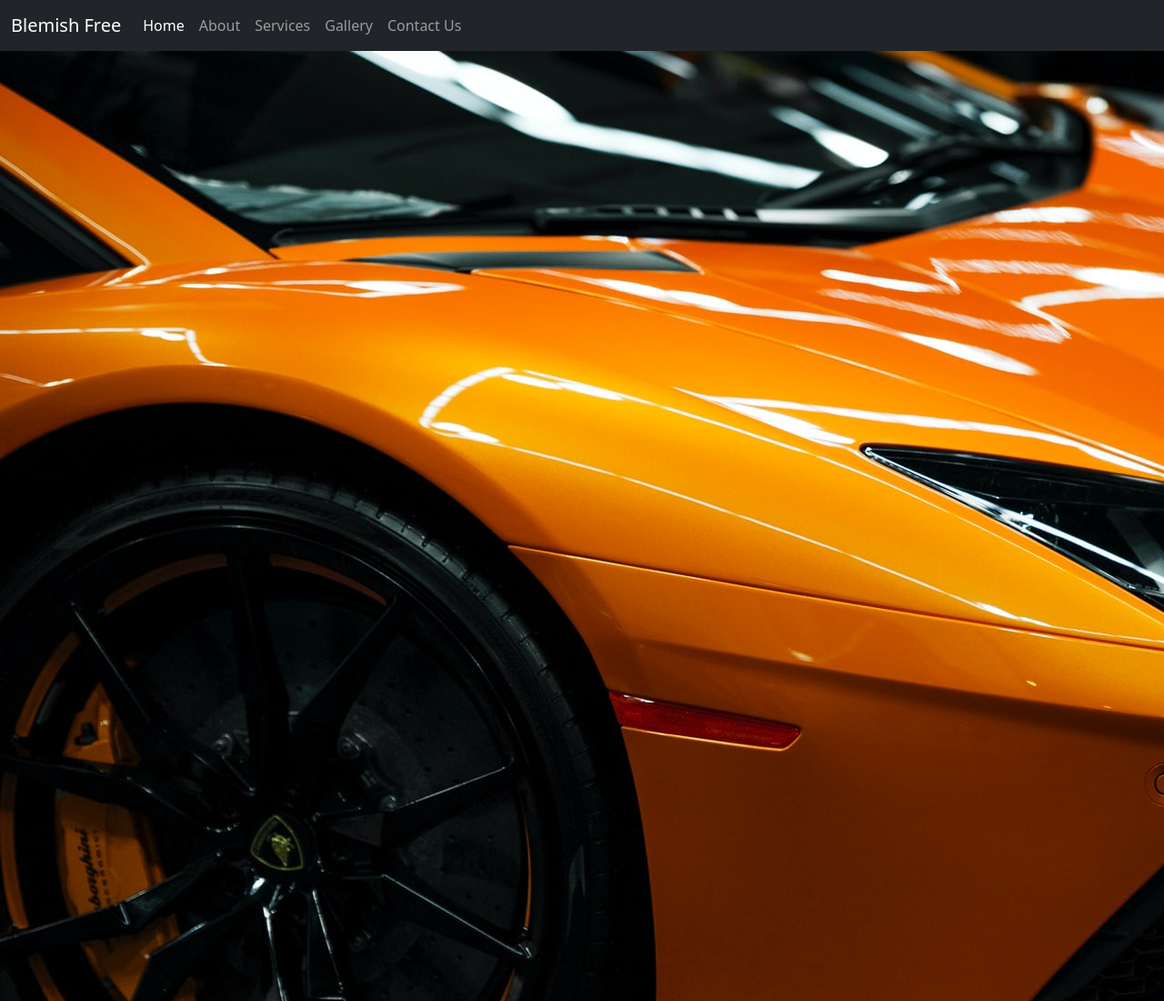
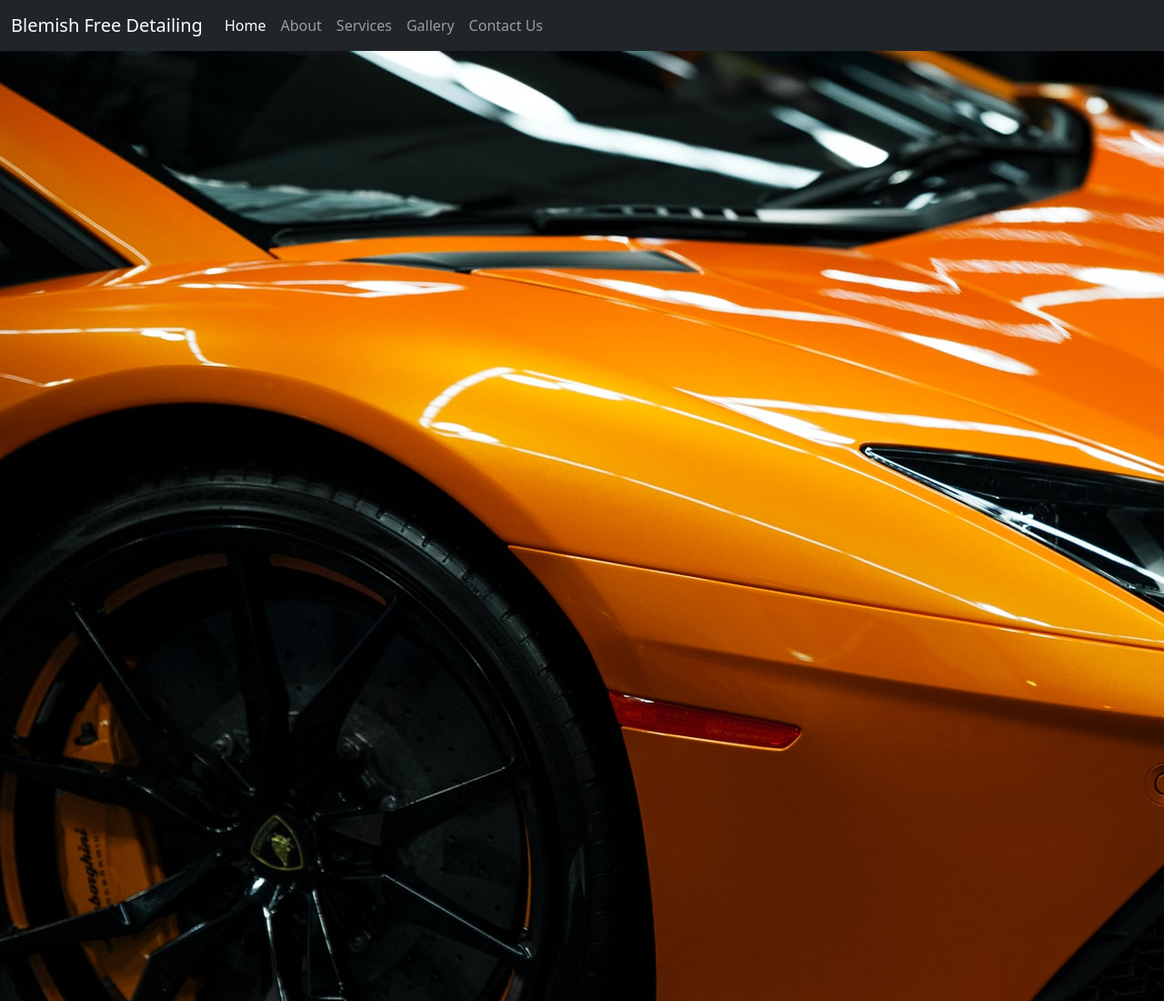
Before and after one commit to hardingrichard/ci-ms1-blemishfreedetailing, a plain HTML site: page index.html in a window 1280 px wide. Shown: the top 1100 px of the page at 91% size. Drawn offline with nearby package versions, Linux system fonts and the light colour scheme.

Commit message:
Refactor: Navbar Brand title amend

```diff
--- a/index.html
+++ b/index.html
@@ -19,7 +19,7 @@
     <!-- External code copied and modified. See README.md external code section. -->
     <nav class="navbar navbar-expand-md navbar-expand-lg navbar-dark bg-dark">
       <div class="container-fluid">
-        <a class="navbar-brand" href="index.html">Blemish Free</a>
+        <a class="navbar-brand" href="index.html">Blemish Free Detailing</a>
         <button class="navbar-toggler" type="button" data-bs-toggle="collapse" data-bs-target="#navbarSupportedContent" aria-controls="navbarSupportedContent" aria-expanded="false" aria-label="Toggle navigation">
           <span class="navbar-toggler-icon"></span>
         </button>
```
